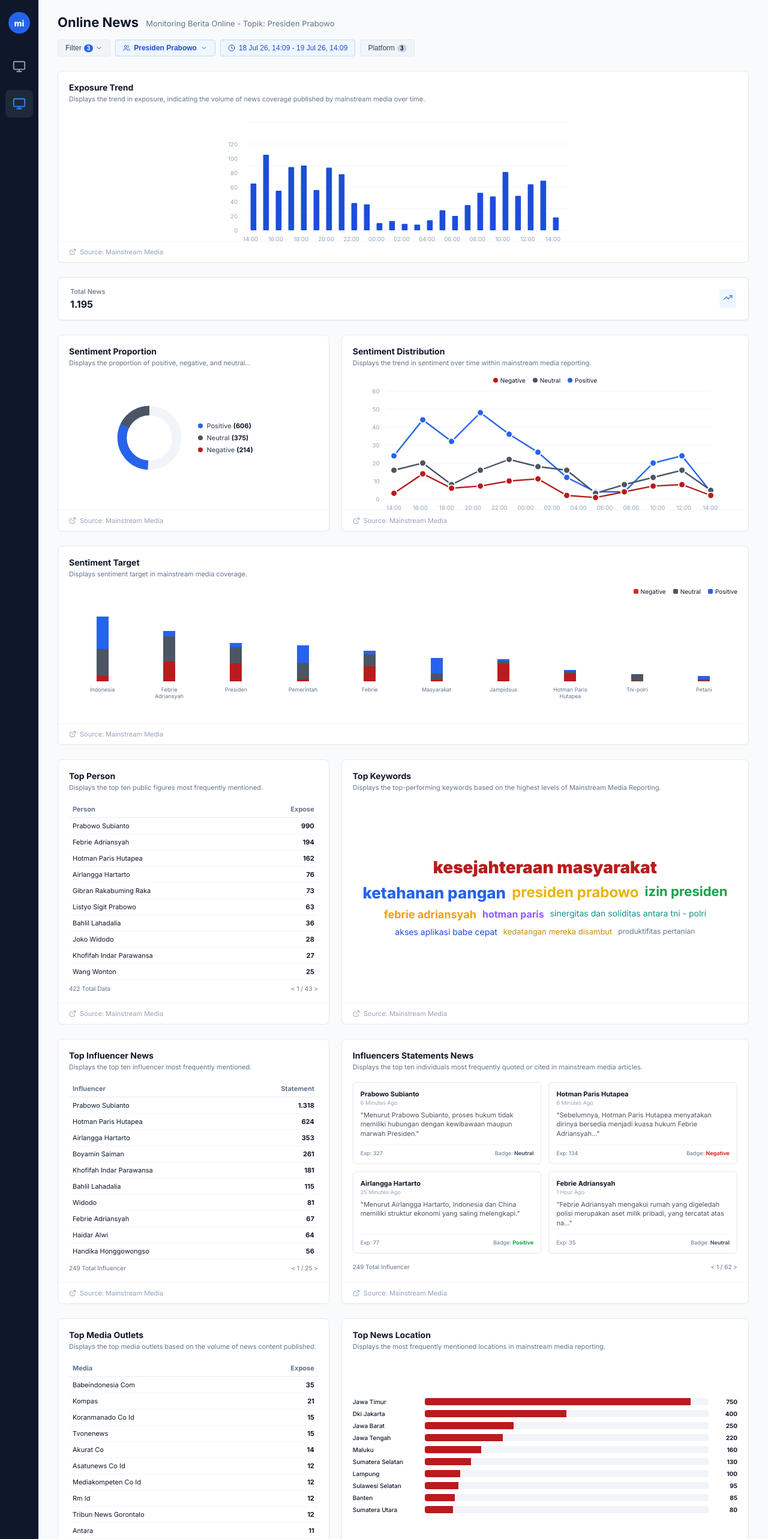
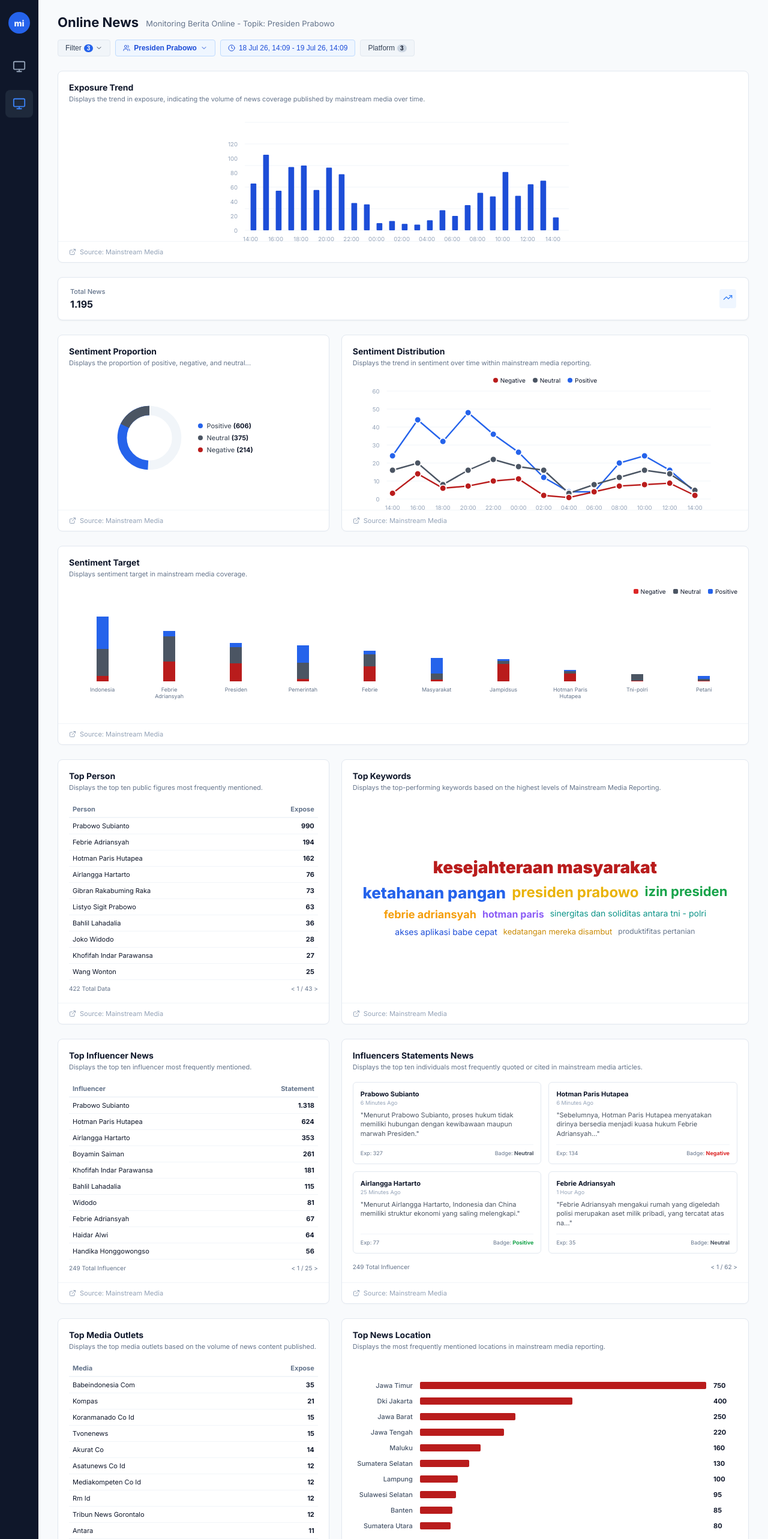
Before and after one commit to MaxDelta10/media-intelligence-dashboard, a React (Vite) app: page / in a window 1280 px wide. Shown: the top 2566 px of the page at 60% size. Built offline with nearby package versions, Linux system fonts and the light colour scheme.

Commit message:
fix: align line chart paths precisely to pointer dots and style horizontal bar charts with no gaps and right-aligned labels

```diff
--- a/src/components/MediaDashboard.jsx
+++ b/src/components/MediaDashboard.jsx
@@ -414,15 +414,19 @@ export default function MediaDashboard({ onBack }) {
                     {[0, 30, 60, 90, 120, 150].map(y => (
                       <line key={y} x1="30" y1={y} x2="380" y2={y} stroke="#f1f5f9" />
                     ))}
-                    {/* Twitter curve - main line */}
-                    <path d="M 40 100 Q 90 90 140 85 T 240 40 T 340 90 L 380 40" fill="none" stroke="#06b6d4" strokeWidth="2" />
+
+                    {/* Twitter curve - main line - Polyline style connecting dots exactly */}
+                    <path d={[100, 90, 85, 60, 40, 90, 40].map((y, i) => `${i === 0 ? 'M' : 'L'} ${40 + i * 56} ${y}`).join(' ')} fill="none" stroke="#06b6d4" strokeWidth="2.5" />
+
                     {/* Other flat lines near bottom */}
-                    <path d="M 40 140 L 380 142" fill="none" stroke="#0f172a" strokeWidth="1.5" />
-                    <path d="M 40 145 L 380 146" fill="none" stroke="#ec4899" strokeWidth="1.5" />
-                    {/* Points for Twitter (Pointer Line Chart Fix: Colored dots with white border) */}
+                    <path d="M 40 140 L 376 140" fill="none" stroke="#0f172a" strokeWidth="1.5" />
+                    <path d="M 40 144 L 376 144" fill="none" stroke="#ec4899" strokeWidth="1.5" />
+
+                    {/* Points for Twitter (Pointer Line Chart Fix: Dots now match line coordinate exactly) */}
                     {[100, 90, 85, 60, 40, 90, 40].map((y, i) => (
                       <circle key={i} cx={40 + i * 56} cy={y} r="4.5" fill="#06b6d4" stroke="white" strokeWidth="2" />
                     ))}
+
                     {['14:00', '18:00', '22:00', '02:00', '06:00', '10:00', '14:00'].map((x, i) => (
                       <text key={i} x={40 + i * 56} y="165" fill="#94a3b8" fontSize="8" textAnchor="middle">{x}</text>
                     ))}
@@ -468,11 +472,10 @@ export default function MediaDashboard({ onBack }) {
                     {[0, 30, 60, 90, 120, 150].map(y => (
                       <line key={y} x1="30" y1={y} x2="380" y2={y} stroke="#f1f5f9" />
                     ))}
-                    {/* Engagement curve */}
-                    <path d="M 40 50 Q 80 90 120 70 T 200 20 T 280 120 L 320 140 L 380 145" fill="none" stroke="#22d3ee" strokeWidth="2.5" />
-                    {/* Pointer dots fix */}
+                    {/* Engagement curve - exact points */}
+                    <path d={[50, 90, 70, 20, 120, 140, 145].map((y, i) => `${i === 0 ? 'M' : 'L'} ${40 + i * 56} ${y}`).join(' ')} fill="none" stroke="#22d3ee" strokeWidth="2.5" />
                     {[50, 90, 70, 20, 120, 140, 145].map((y, i) => (
-                      <circle key={i} cx={40 + i * 56} cy={y} r="4.5" fill="#06b6d4" stroke="white" strokeWidth="2" />
+                      <circle key={i} cx={40 + i * 56} cy={y} r="4.5" fill="#22d3ee" stroke="white" strokeWidth="2" />
                     ))}
                     {['14:00', '18:00', '22:00', '02:00', '06:00', '10:00', '14:00'].map((x, i) => (
                       <text key={i} x={40 + i * 56} y="165" fill="#94a3b8" fontSize="8" textAnchor="middle">{x}</text>
@@ -596,26 +599,33 @@ export default function MediaDashboard({ onBack }) {
                 </div>
               </DashboardCard>
 
-              {/* Top Locations by Engagement */}
+              {/* Top Locations by Engagement (Horizontal Bar Chart Fix: No Gap, Right-Aligned Labels) */}
               <DashboardCard title="Top Locations by Engagement" subtitle="Displays the most mentioned locations associated with th..." source="Social Media">
                 <div style={{ display: 'flex', flexDirection: 'column', gap: '10px', fontSize: '11px' }}>
                   {[
-                    { name: 'Jawa Timur', val: '9.415,31' },
-                    { name: 'Dki Jakarta', val: '9.167,87' },
-                    { name: 'Lampung', val: '2.080,40' },
-                    { name: 'Sumatera Selatan', val: '2.053,15' },
-                    { name: 'Jawa Tengah', val: '1.548,20' },
-                    { name: 'Kalimantan Barat', val: '1.103,20' },
-                    { name: 'Jawa Barat', val: '610,30' }
+                    { name: 'Jawa Timur', val: '9.415,31', percent: 100 },
+                    { name: 'Dki Jakarta', val: '9.167,87', percent: 97.3 },
+                    { name: 'Lampung', val: '2.080,40', percent: 22.1 },
+                    { name: 'Sumatera Selatan', val: '2.053,15', percent: 21.8 },
+                    { name: 'Jawa Tengah', val: '1.548,20', percent: 16.4 },
+                    { name: 'Kalimantan Barat', val: '1.103,20', percent: 11.7 },
+                    { name: 'Jawa Barat', val: '610,30', percent: 6.5 }
                   ].map((row, idx) => (
-                    <div key={idx}>
-                      <div style={{ display: 'flex', justifyContent: 'space-between', marginBottom: '2px', fontWeight: '500' }}>
-                        <span>{row.name}</span>
-                        <span>{row.val}</span>
+                    <div key={idx} style={{ display: 'flex', alignItems: 'center', height: '20px' }}>
+                      <span style={{ width: '90px', textAlign: 'right', marginRight: '12px', fontWeight: '500', color: '#475569', flexShrink: 0 }}>
+                        {row.name}
+                      </span>
+                      <div style={{ flexGrow: 1, height: '12px', position: 'relative', display: 'flex', alignItems: 'center' }}>
+                        <div style={{
+                          height: '100%',
+                          backgroundColor: '#1d4ed8',
+                          width: `${row.percent}%`,
+                          borderRadius: '2px'
+                        }} />
                       </div>
-                      <div style={{ height: '6px', backgroundColor: '#e2e8f0', borderRadius: '3px', overflow: 'hidden' }}>
-                        <div style={{ height: '100%', backgroundColor: '#1d4ed8', width: idx === 0 ? '100%' : idx === 1 ? '98%' : idx === 2 ? '22%' : '15%' }} />
-                      </div>
+                      <span style={{ width: '55px', textAlign: 'left', marginLeft: '12px', fontWeight: '700', color: '#0f172a', flexShrink: 0 }}>
+                        {row.val}
+                      </span>
                     </div>
                   ))}
                 </div>
@@ -651,11 +661,11 @@ export default function MediaDashboard({ onBack }) {
                       <line key={y} x1="30" y1={y} x2="380" y2={y} stroke="#f1f5f9" />
                     ))}
                     {/* Red line */}
-                    <path d="M 40 70 L 90 50 L 140 30 L 190 20 L 240 40 L 290 85 L 340 120" fill="none" stroke="#b91c1c" strokeWidth="2" />
+                    <path d={[70, 50, 30, 20, 40, 85, 120].map((y, i) => `${i === 0 ? 'M' : 'L'} ${40 + i * 50} ${y}`).join(' ')} fill="none" stroke="#b91c1c" strokeWidth="2" />
                     {/* Grey line */}
-                    <path d="M 40 90 L 90 85 L 140 92 L 190 90 L 240 100 L 290 115 L 340 135" fill="none" stroke="#4b5563" strokeWidth="2" />
+                    <path d={[90, 85, 92, 90, 100, 115, 135].map((y, i) => `${i === 0 ? 'M' : 'L'} ${40 + i * 50} ${y}`).join(' ')} fill="none" stroke="#4b5563" strokeWidth="2" />
                     {/* Blue line */}
-                    <path d="M 40 110 L 90 108 L 140 115 L 190 110 L 240 120 L 290 130 L 340 142" fill="none" stroke="#2563eb" strokeWidth="2" />
+                    <path d={[110, 108, 115, 110, 120, 130, 142].map((y, i) => `${i === 0 ? 'M' : 'L'} ${40 + i * 50} ${y}`).join(' ')} fill="none" stroke="#2563eb" strokeWidth="2" />
 
                     {/* Pointers dots fix */}
                     {[70, 50, 30, 20, 40, 85, 120].map((y, i) => (
@@ -701,11 +711,11 @@ export default function MediaDashboard({ onBack }) {
                       <line key={y} x1="30" y1={y} x2="380" y2={y} stroke="#f1f5f9" />
                     ))}
                     {/* Red line */}
-                    <path d="M 40 60 L 90 85 L 140 20 L 190 90 L 240 70 L 290 120 L 340 135" fill="none" stroke="#b91c1c" strokeWidth="2" />
+                    <path d={[60, 85, 20, 90, 70, 120, 135].map((y, i) => `${i === 0 ? 'M' : 'L'} ${40 + i * 50} ${y}`).join(' ')} fill="none" stroke="#b91c1c" strokeWidth="2" />
                     {/* Grey line */}
-                    <path d="M 40 120 L 90 100 L 140 115 L 190 105 L 240 110 L 290 130 L 340 135" fill="none" stroke="#4b5563" strokeWidth="2" />
+                    <path d={[120, 100, 115, 105, 110, 130, 135].map((y, i) => `${i === 0 ? 'M' : 'L'} ${40 + i * 50} ${y}`).join(' ')} fill="none" stroke="#4b5563" strokeWidth="2" />
                     {/* Blue line */}
-                    <path d="M 40 70 L 90 90 L 140 45 L 190 120 L 240 130 L 290 135 L 340 138" fill="none" stroke="#2563eb" strokeWidth="2" />
+                    <path d={[70, 90, 45, 120, 130, 135, 138].map((y, i) => `${i === 0 ? 'M' : 'L'} ${40 + i * 50} ${y}`).join(' ')} fill="none" stroke="#2563eb" strokeWidth="2" />
 
                     {/* Pointers dots fix */}
                     {[60, 85, 20, 90, 70, 120, 135].map((y, i) => (
@@ -753,11 +763,11 @@ export default function MediaDashboard({ onBack }) {
                       <line key={y} x1="30" y1={y} x2="380" y2={y} stroke="#f1f5f9" />
                     ))}
                     {/* Disgust (Purple) curve */}
-                    <path d="M 40 80 Q 90 70 140 30 T 240 50 T 340 70 L 380 110" fill="none" stroke="#8b5cf6" strokeWidth="2" />
+                    <path d={[80, 72, 30, 42, 50, 70, 110].map((y, i) => `${i === 0 ? 'M' : 'L'} ${40 + i * 50} ${y}`).join(' ')} fill="none" stroke="#8b5cf6" strokeWidth="2" />
                     {/* Anticipation (Orange) curve */}
-                    <path d="M 40 100 L 90 92 L 140 75 L 190 85 L 240 102 L 290 98 L 340 120" fill="none" stroke="#f59e0b" strokeWidth="1.5" />
+                    <path d={[100, 92, 75, 85, 102, 98, 120].map((y, i) => `${i === 0 ? 'M' : 'L'} ${40 + i * 50} ${y}`).join(' ')} fill="none" stroke="#f59e0b" strokeWidth="1.5" />
                     {/* Trust (Green) curve */}
-                    <path d="M 40 120 L 90 125 L 140 110 L 190 115 L 240 120 L 290 122 L 340 125" fill="none" stroke="#84cc16" strokeWidth="1.5" />
+                    <path d={[120, 125, 110, 115, 120, 122, 125].map((y, i) => `${i === 0 ? 'M' : 'L'} ${40 + i * 50} ${y}`).join(' ')} fill="none" stroke="#84cc16" strokeWidth="1.5" />
 
                     {/* Pointers dots fix */}
                     {[80, 72, 30, 42, 50, 70, 110].map((y, i) => (
@@ -765,6 +775,9 @@ export default function MediaDashboard({ onBack }) {
                     ))}
                     {[100, 92, 75, 85, 102, 98, 120].map((y, i) => (
                       <circle key={`anticip-${i}`} cx={40 + i * 50} cy={y} r="3.5" fill="#f59e0b" stroke="white" strokeWidth="1.5" />
+                    ))}
+                    {[120, 125, 110, 115, 120, 122, 125].map((y, i) => (
+                      <circle key={`trust-${i}`} cx={40 + i * 50} cy={y} r="3.5" fill="#84cc16" stroke="white" strokeWidth="1.5" />
                     ))}
 
                     {['14:00', '18:00', '22:00', '02:00', '06:00', '10:00', '14:00'].map((x, i) => (
@@ -802,13 +815,16 @@ export default function MediaDashboard({ onBack }) {
                       <line key={y} x1="30" y1={y} x2="380" y2={y} stroke="#f1f5f9" />
                     ))}
                     {/* Anticipation (Orange) dominant line */}
-                    <path d="M 40 40 L 90 90 L 140 20 L 190 120 L 240 145 L 340 146" fill="none" stroke="#f59e0b" strokeWidth="2.5" />
+                    <path d={[40, 90, 20, 120, 145, 146].map((y, i) => `${i === 0 ? 'M' : 'L'} ${40 + i * 60} ${y}`).join(' ')} fill="none" stroke="#f59e0b" strokeWidth="2.5" />
                     {/* Trust (Green) */}
-                    <path d="M 40 130 L 90 125 L 140 80 L 190 135 L 240 142 L 340 145" fill="none" stroke="#84cc16" strokeWidth="1.5" />
+                    <path d={[130, 125, 80, 135, 142, 145].map((y, i) => `${i === 0 ? 'M' : 'L'} ${40 + i * 60} ${y}`).join(' ')} fill="none" stroke="#84cc16" strokeWidth="1.5" />
 
                     {/* Pointers dots fix */}
                     {[40, 90, 20, 120, 145, 146].map((y, i) => (
                       <circle key={`anticip-eng-${i}`} cx={40 + i * 60} cy={y} r="3.5" fill="#f59e0b" stroke="white" strokeWidth="1.5" />
+                    ))}
+                    {[130, 125, 80, 135, 142, 145].map((y, i) => (
+                      <circle key={`trust-eng-${i}`} cx={40 + i * 60} cy={y} r="3.5" fill="#84cc16" stroke="white" strokeWidth="1.5" />
                     ))}
 
                     {['14:00', '18:00', '22:00', '02:00', '06:00', '10:00', '14:00'].map((x, i) => (
@@ -1089,26 +1105,26 @@ export default function MediaDashboard({ onBack }) {
                     {[0, 25, 50, 75, 100, 125, 150].map(y => (
                       <line key={y} x1="30" y1={y} x2="480" y2={y} stroke="#f1f5f9" />
                     ))}
-                    {/* Blue line (Positive) */}
-                    <path d="M 40 90 L 80 40 L 120 70 L 160 30 L 200 60 L 240 85 L 280 120 L 320 140 L 360 140 L 400 100 L 440 90 L 480 140" fill="none" stroke="#2563eb" strokeWidth="2" />
+                    {/* Blue line (Positive) - exact polyline dots alignment */}
+                    <path d={[90, 40, 70, 30, 60, 85, 120, 140, 140, 100, 90, 110, 140].map((y, i) => `${i === 0 ? 'M' : 'L'} ${38 + i * 35} ${y}`).join(' ')} fill="none" stroke="#2563eb" strokeWidth="2" />
                     {/* Grey line (Neutral) */}
-                    <path d="M 40 110 L 80 100 L 120 130 L 160 110 L 200 95 L 240 105 L 280 110 L 320 142 L 360 130 L 400 120 L 440 110 L 480 138" fill="none" stroke="#4b5563" strokeWidth="2" />
+                    <path d={[110, 100, 130, 110, 95, 105, 110, 142, 130, 120, 110, 115, 138].map((y, i) => `${i === 0 ? 'M' : 'L'} ${38 + i * 35} ${y}`).join(' ')} fill="none" stroke="#4b5563" strokeWidth="2" />
                     {/* Red line (Negative) */}
-                    <path d="M 40 142 L 80 115 L 120 135 L 160 132 L 200 125 L 240 122 L 280 145 L 320 148 L 360 140 L 400 132 L 440 130 L 480 145" fill="none" stroke="#b91c1c" strokeWidth="2" />
+                    <path d={[142, 115, 135, 132, 125, 122, 145, 148, 140, 132, 130, 128, 145].map((y, i) => `${i === 0 ? 'M' : 'L'} ${38 + i * 35} ${y}`).join(' ')} fill="none" stroke="#b91c1c" strokeWidth="2" />
 
-                    {/* Pointers dots fix (Circular dots with white border) */}
-                    {[90, 40, 70, 30, 60, 85, 120, 140, 140, 100, 90, 140].map((y, i) => (
-                      <circle key={`blue-news-${i}`} cx={40 + i * 40} cy={y} r="4.5" fill="#2563eb" stroke="white" strokeWidth="1.5" />
+                    {/* Pointers dots fix (Circular dots with white border aligning exactly with paths) */}
+                    {[90, 40, 70, 30, 60, 85, 120, 140, 140, 100, 90, 110, 140].map((y, i) => (
+                      <circle key={`blue-news-${i}`} cx={38 + i * 35} cy={y} r="4.5" fill="#2563eb" stroke="white" strokeWidth="1.5" />
                     ))}
-                    {[110, 100, 130, 110, 95, 105, 110, 142, 130, 120, 110, 138].map((y, i) => (
-                      <circle key={`grey-news-${i}`} cx={40 + i * 40} cy={y} r="4.5" fill="#4b5563" stroke="white" strokeWidth="1.5" />
+                    {[110, 100, 130, 110, 95, 105, 110, 142, 130, 120, 110, 115, 138].map((y, i) => (
+                      <circle key={`grey-news-${i}`} cx={38 + i * 35} cy={y} r="4.5" fill="#4b5563" stroke="white" strokeWidth="1.5" />
                     ))}
-                    {[142, 115, 135, 132, 125, 122, 145, 148, 140, 132, 130, 145].map((y, i) => (
-                      <circle key={`red-news-${i}`} cx={40 + i * 40} cy={y} r="4.5" fill="#b91c1c" stroke="white" strokeWidth="1.5" />
+                    {[142, 115, 135, 132, 125, 122, 145, 148, 140, 132, 130, 128, 145].map((y, i) => (
+                      <circle key={`red-news-${i}`} cx={38 + i * 35} cy={y} r="4.5" fill="#b91c1c" stroke="white" strokeWidth="1.5" />
                     ))}
 
                     {['14:00', '16:00', '18:00', '20:00', '22:00', '00:00', '02:00', '04:00', '06:00', '08:00', '10:00', '12:00', '14:00'].map((x, i) => (
-                      <text key={i} x={40 + i * 36.6} y="165" fill="#94a3b8" fontSize="8" textAnchor="middle">{x}</text>
+                      <text key={i} x={38 + i * 35} y="165" fill="#94a3b8" fontSize="8" textAnchor="middle">{x}</text>
                     ))}
                     {['0', '10', '20', '30', '40', '50', '60'].map((val, i) => (
                       <text key={i} x="20" y={150 - i * 25 + 3} fill="#94a3b8" fontSize="8" textAnchor="end">{val}</text>
@@ -1320,27 +1336,36 @@ export default function MediaDashboard({ onBack }) {
                 </div>
               </DashboardCard>
 
-              {/* Top News Location Horizontal Bar Chart */}
+              {/* Top News Location Horizontal Bar Chart (Fix: No Gap, Right-Aligned Labels) */}
               <DashboardCard title="Top News Location" subtitle="Displays the most frequently mentioned locations in mainstream media reporting." source="Mainstream Media">
-                <div style={{ display: 'flex', flexDirection: 'column', gap: '8px', fontSize: '10px' }}>
+                <div style={{ display: 'flex', flexDirection: 'column', gap: '8px', fontSize: '11px' }}>
                   {[
-                    { name: 'Jawa Timur', val: 750 },
-                    { name: 'Dki Jakarta', val: 400 },
-                    { name: 'Jawa Barat', val: 250 },
-                    { name: 'Jawa Tengah', val: 220 },
-                    { name: 'Maluku', val: 160 },
-                    { name: 'Sumatera Selatan', val: 130 },
-                    { name: 'Lampung', val: 100 },
-                    { name: 'Sulawesi Selatan', val: 95 },
-                    { name: 'Banten', val: 85 },
-                    { name: 'Sumatera Utara', val: 80 }
+                    { name: 'Jawa Timur', val: 750, percent: 100 },
+                    { name: 'Dki Jakarta', val: 400, percent: 53.3 },
+                    { name: 'Jawa Barat', val: 250, percent: 33.3 },
+                    { name: 'Jawa Tengah', val: 220, percent: 29.3 },
+                    { name: 'Maluku', val: 160, percent: 21.3 },
+                    { name: 'Sumatera Selatan', val: 130, percent: 17.3 },
+                    { name: 'Lampung', val: 100, percent: 13.3 },
+                    { name: 'Sulawesi Selatan', val: 95, percent: 12.7 },
+                    { name: 'Banten', val: 85, percent: 11.3 },
+                    { name: 'Sumatera Utara', val: 80, percent: 10.7 }
                   ].map((row, idx) => (
-                    <div key={idx} style={{ display: 'flex', alignItems: 'center' }}>
-                      <span style={{ width: '120px', fontWeight: '500' }}>{row.name}</span>
-                      <div style={{ flexGrow: 1, height: '12px', backgroundColor: '#f1f5f9', borderRadius: '4px', overflow: 'hidden' }}>
-                        <div style={{ height: '100%', backgroundColor: '#b91c1c', width: `${(row.val / 800) * 100}%` }} />
+                    <div key={idx} style={{ display: 'flex', alignItems: 'center', height: '18px' }}>
+                      <span style={{ width: '100px', textAlign: 'right', marginRight: '12px', fontWeight: '500', color: '#475569', flexShrink: 0 }}>
+                        {row.name}
+                      </span>
+                      <div style={{ flexGrow: 1, height: '12px', position: 'relative', display: 'flex', alignItems: 'center' }}>
+                        <div style={{
+                          height: '100%',
+                          backgroundColor: '#b91c1c',
+                          width: `${row.percent}%`,
+                          borderRadius: '2px'
+                        }} />
                       </div>
-                      <span style={{ width: '40px', textAlign: 'right', fontWeight: 'bold', color: '#0f172a', marginLeft: '8px' }}>{row.val}</span>
+                      <span style={{ width: '40px', textAlign: 'left', marginLeft: '12px', fontWeight: '700', color: '#0f172a', flexShrink: 0 }}>
+                        {row.val}
+                      </span>
                     </div>
                   ))}
                 </div>
```
